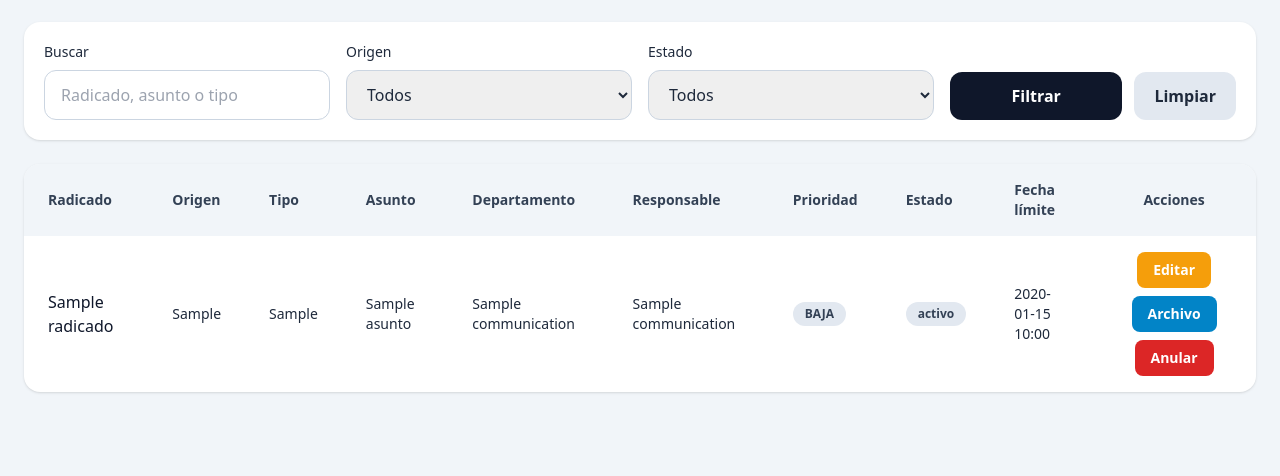
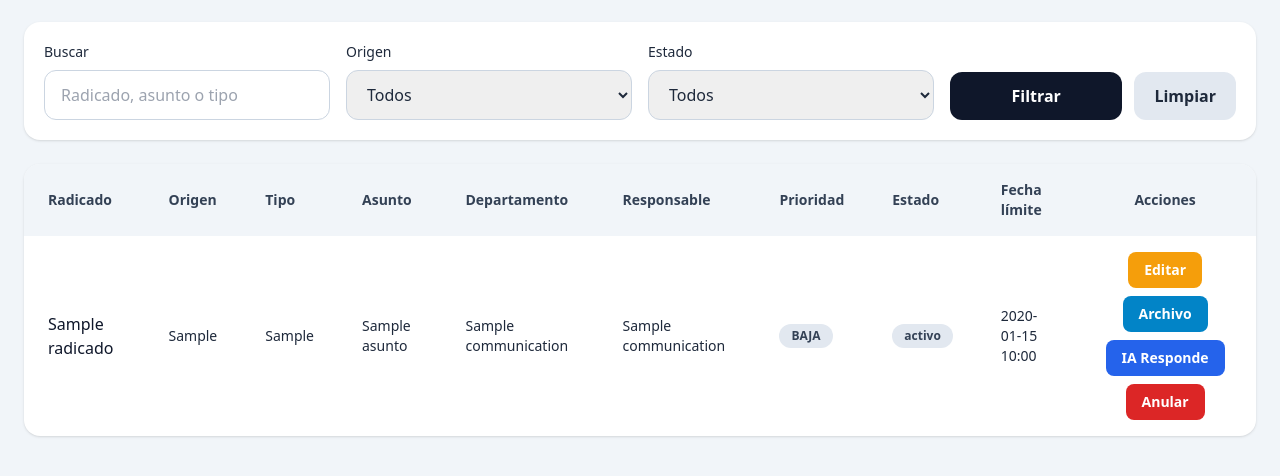
Before and after one commit to jhonbuelvas-hub/controldocpro-app, a Flask app: page /communications in a window 1280 px wide. Shown: the part 182-658 px from the top of the page. Run offline with Flask 3, Linux system fonts and the light colour scheme; the visitor is signed in with stand-in values (Sample User, id 1); a database or web service that is not in the repository returns one stand-in record (values such as "Sample title"); some libraries are stand-ins or nearby versions.

Commit message:
Update communications.html

```diff
--- a/templates/communications.html
+++ b/templates/communications.html
@@ -41,6 +41,7 @@
 
     <div class="bg-white rounded-2xl shadow p-5">
         <form method="GET" action="/communications" class="grid grid-cols-1 md:grid-cols-4 gap-4">
+
             <div>
                 <label class="block text-sm font-medium mb-2">Buscar</label>
                 <input
@@ -85,6 +86,7 @@
                     Limpiar
                 </a>
             </div>
+
         </form>
     </div>
 
@@ -110,14 +112,18 @@
                     {% if communications %}
                         {% for item in communications %}
                             <tr class="hover:bg-slate-50">
+
                                 <td class="px-6 py-4 font-medium text-slate-900">{{ item.radicado }}</td>
                                 <td class="px-6 py-4 text-sm">{{ item.tipo_origen }}</td>
                                 <td class="px-6 py-4 text-sm">{{ item.tipo_comunicacion }}</td>
+
                                 <td class="px-6 py-4 text-sm">
                                     {{ item.asunto[:60] }}{% if item.asunto|length > 60 %}...{% endif %}
                                 </td>
+
                                 <td class="px-6 py-4 text-sm">{{ item.department_name or 'Sin asignar' }}</td>
                                 <td class="px-6 py-4 text-sm">{{ item.assigned_to_name or 'Sin responsable' }}</td>
+
                                 <td class="px-6 py-4 text-sm">
                                     {% if item.prioridad == "URGENTE" %}
                                         <span class="inline-block bg-red-100 text-red-800 px-3 py-1 rounded-full text-xs font-semibold">URGENTE</span>
@@ -129,6 +135,7 @@
                                         <span class="inline-block bg-slate-200 text-slate-700 px-3 py-1 rounded-full text-xs font-semibold">BAJA</span>
                                     {% endif %}
                                 </td>
+
                                 <td class="px-6 py-4 text-sm">
                                     {% if item.estado == "RADICADA" %}
                                         <span class="inline-block bg-slate-100 text-slate-800 px-3 py-1 rounded-full text-xs font-semibold">RADICADA</span>
@@ -148,24 +155,40 @@
                                         <span class="inline-block bg-slate-200 text-slate-700 px-3 py-1 rounded-full text-xs font-semibold">{{ item.estado }}</span>
                                     {% endif %}
                                 </td>
+
                                 <td class="px-6 py-4 text-sm">
                                     {{ item.fecha_limite_respuesta.strftime('%Y-%m-%d %H:%M') if item.fecha_limite_respuesta else 'N/A' }}
                                 </td>
+
                                 <td class="px-6 py-4">
                                     <div class="flex items-center justify-center gap-2 flex-wrap">
+
+                                        <!-- EDITAR -->
                                         <a href="/communications/{{ item.id }}/edit" class="bg-amber-500 hover:bg-amber-600 text-white px-4 py-2 rounded-lg text-sm font-semibold">
                                             Editar
                                         </a>
+
+                                        <!-- DESCARGAR ARCHIVO -->
                                         <a href="/communications/{{ item.id }}/download-main" class="bg-sky-600 hover:bg-sky-700 text-white px-4 py-2 rounded-lg text-sm font-semibold">
                                             Archivo
                                         </a>
+
+                                        <!-- IA RESPONDE -->
+                                        <a href="/communications/{{ item.id }}/ai"
+                                           class="bg-blue-600 hover:bg-blue-700 text-white px-4 py-2 rounded-lg text-sm font-semibold">
+                                           IA Responde
+                                        </a>
+
+                                        <!-- ANULAR -->
                                         <form method="POST" action="/communications/{{ item.id }}/delete" onsubmit="return confirm('¿Está seguro de anular esta comunicación?');">
                                             <button class="bg-red-600 hover:bg-red-700 text-white px-4 py-2 rounded-lg text-sm font-semibold">
                                                 Anular
                                             </button>
                                         </form>
+
                                     </div>
                                 </td>
+
                             </tr>
                         {% endfor %}
                     {% else %}
@@ -176,6 +199,7 @@
                         </tr>
                     {% endif %}
                 </tbody>
+
             </table>
         </div>
     </div>
```
